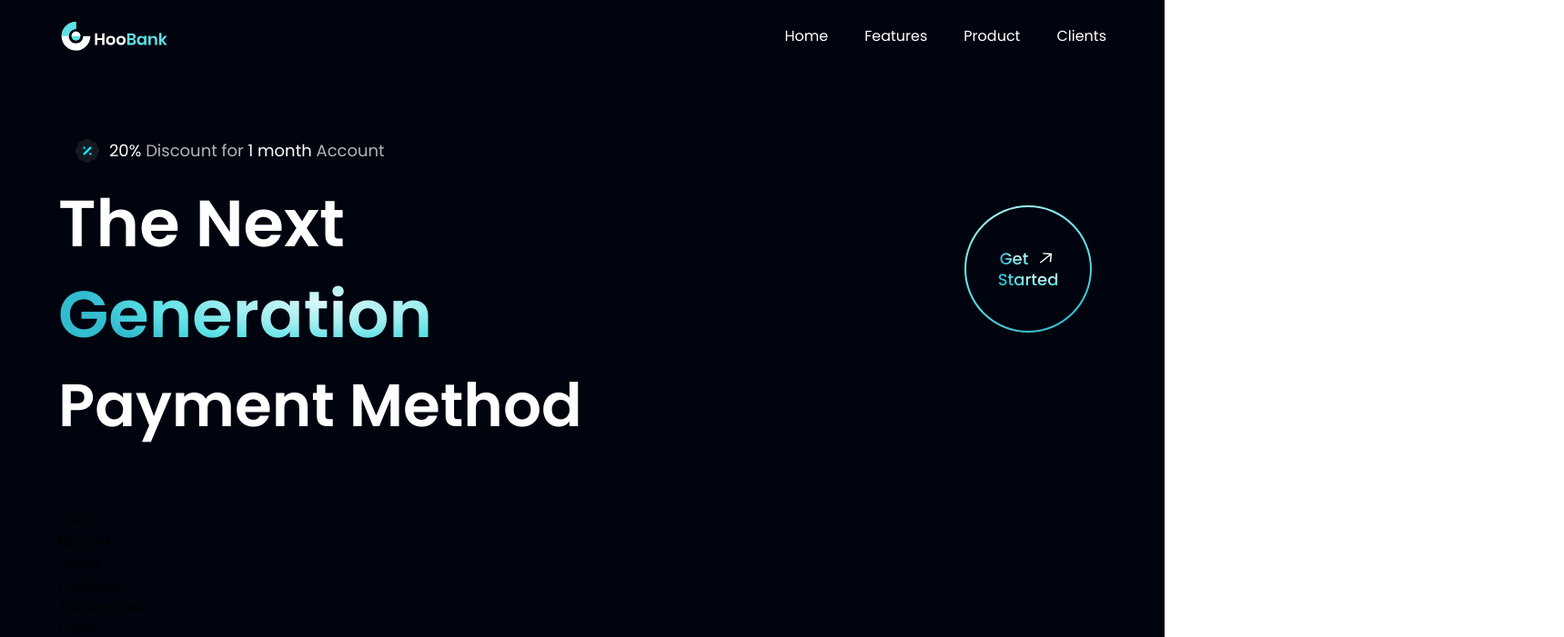
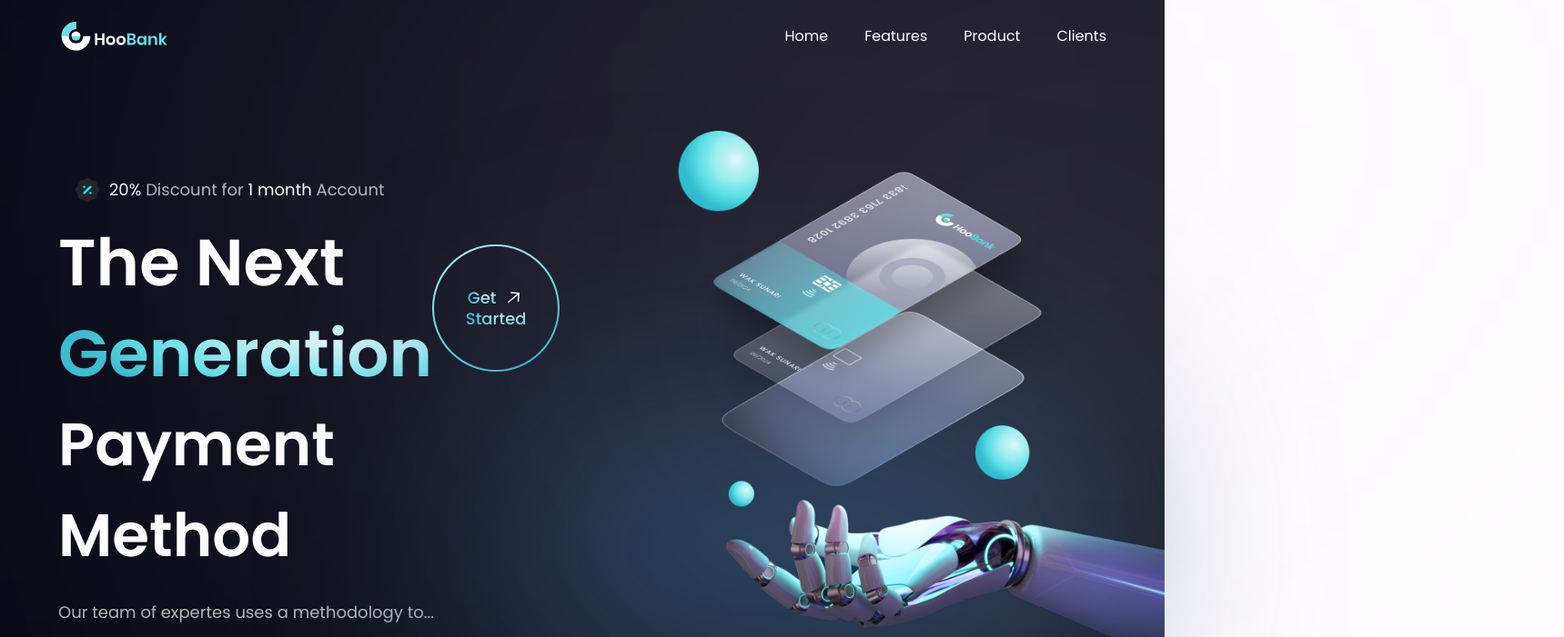
Before and after one commit to MarcOreliOoo/Modern-Design-App, a React (Vite) app in the folder client/: page / in a window 1280 px wide. Shown: the top 701 px of the page at 91% size, 1719 px wide, since content can reach past the window. Built offline with nearby package versions, Linux system fonts and the light colour scheme.

Commit message:
upd: hero

```diff
--- a/client/src/components/Hero.tsx
+++ b/client/src/components/Hero.tsx
@@ -26,6 +26,16 @@
 			<h1 className='font-poppins font-semibold ss:text-[66px] text-[52px] text-white ss:leading-[100px] leading-[75px] w-full'>
 				Payment Method
 			</h1>
+			<p className={`${styles.paragraph} max-w-[470px] mt-5`}>Our team of expertes uses a methodology to...</p>
+		</div>
+		<div>
+			<img src={robot} alt="billing" className='w-[100%] h-[100%] relative z-[5]'/>
+			<div className='absolute z-[0] w-[40%] h-[35%] top-0 pink__gradient' />
+			<div className='absolute z-[1] w-[80%] h-[80%] rounded-full bottom-40 white__gradient' />
+			<div className='absolute z-[0] w-[50%] h-[50%] right-20 bottom-20 blue__gradient' />
+		</div>
+		<div className={``}>
+
 		</div>
 	</section>
 );
```
